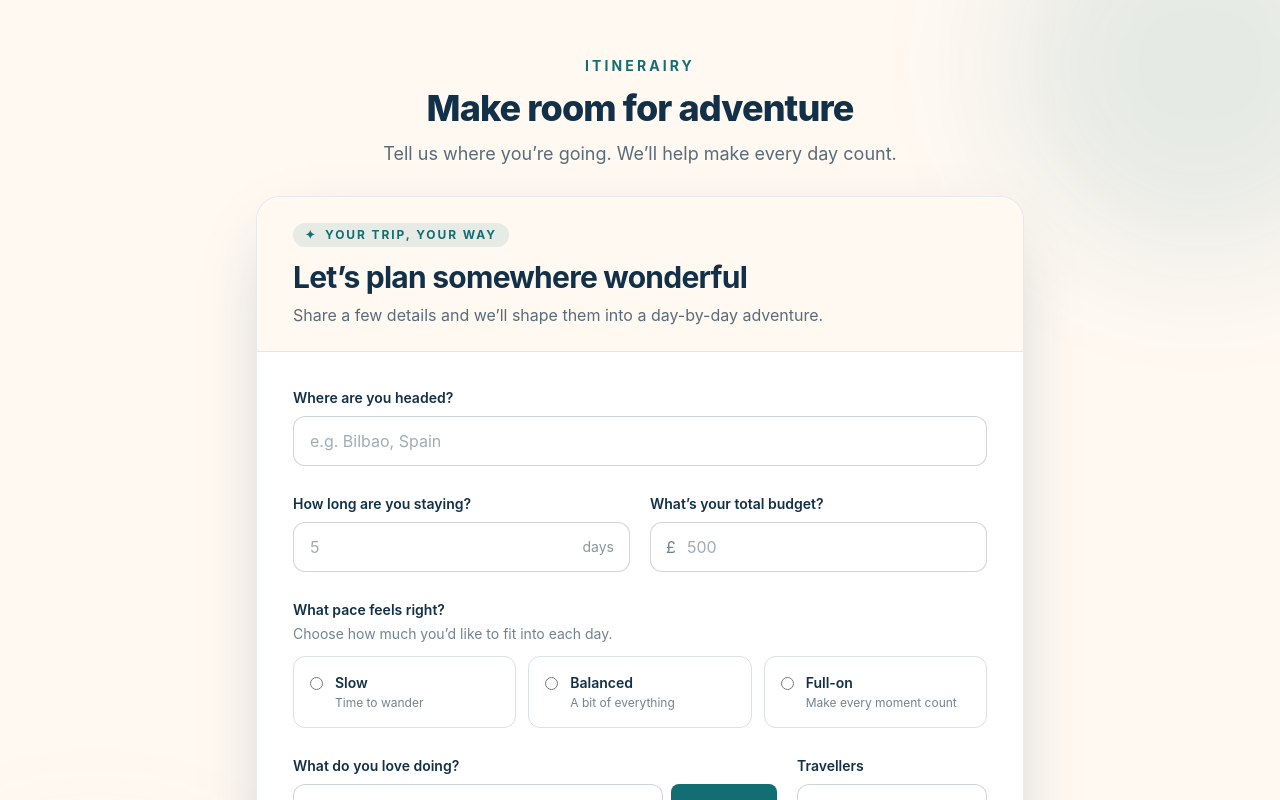
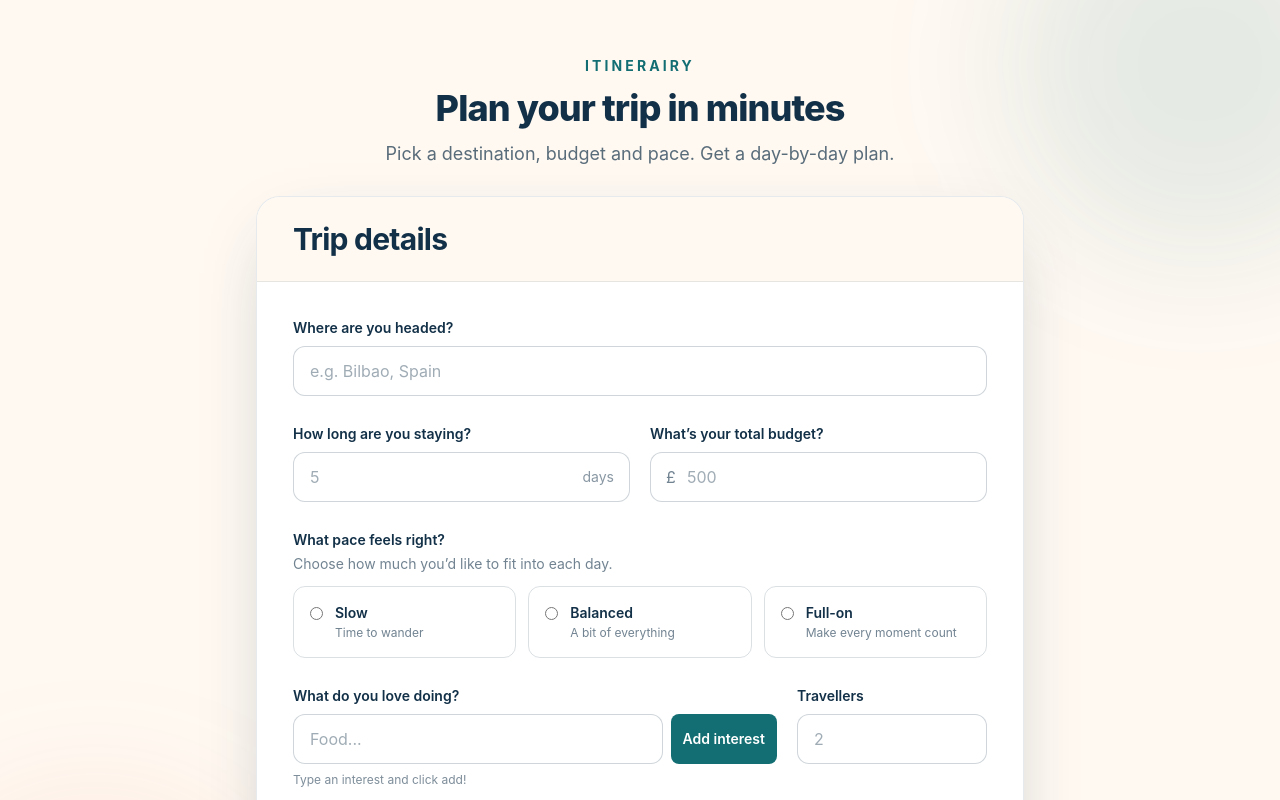
Before and after one commit to neon7860/itinerairy, a React (Vite) app in the folder frontend/: page / in a window 1280 px wide. Shown: the top 800 px of the page. Built offline with nearby package versions, Linux system fonts and the light colour scheme.

Commit message:
Refresh trip planning messaging
Updated the homepage hero and trip form copy to emphasize quick, guided trip planning. The new wording frames the experience around selecting a destination, budget, and pace to generate a day-by-day itinerary faster and with less friction.

```diff
--- a/frontend/src/components/Header.tsx
+++ b/frontend/src/components/Header.tsx
@@ -5,10 +5,10 @@ export default function Header() {
                 ItinerAIry <span aria-hidden="true"></span>
             </p>
             <h1 className="text-3xl font-extrabold tracking-tight text-[#123047] sm:text-4xl">
-                Make room for adventure
+                Plan your trip in minutes
             </h1>
             <p className="mt-3 text-base text-[#123047]/70 sm:text-lg">
-                Tell us where you’re going. We’ll help make every day count.
+                Pick a destination, budget and pace. Get a day-by-day plan.
             </p>
         </div>
     )
--- a/frontend/src/components/TripForm.tsx
+++ b/frontend/src/components/TripForm.tsx
@@ -51,16 +51,9 @@ export default function TripForm({
                 className="overflow-hidden rounded-3xl border border-[#123047]/10 bg-white shadow-[0_24px_70px_-28px_rgba(18,48,71,0.35)]"
             >
                 <div className="border-b border-[#123047]/10 bg-[#FFF9F2] px-6 py-6 sm:px-9">
-                    <div className="mb-3 inline-flex items-center gap-2 rounded-full bg-[#126E72]/10 px-3 py-1 text-xs font-bold uppercase tracking-[0.16em] text-[#126E72]">
-                        <span aria-hidden="true">✦</span> Your trip, your way
-                    </div>
                     <h2 className="text-2xl font-bold tracking-tight text-[#123047] sm:text-3xl">
-                        Let’s plan somewhere wonderful
+                        Trip details
                     </h2>
-                    <p className="mt-2 max-w-xl text-sm leading-6 text-[#123047]/70 sm:text-base">
-                        Share a few details and we’ll shape them into a
-                        day-by-day adventure.
-                    </p>
                 </div>
 
                 <div className="space-y-7 px-6 py-7 sm:px-9 sm:py-9">
```
